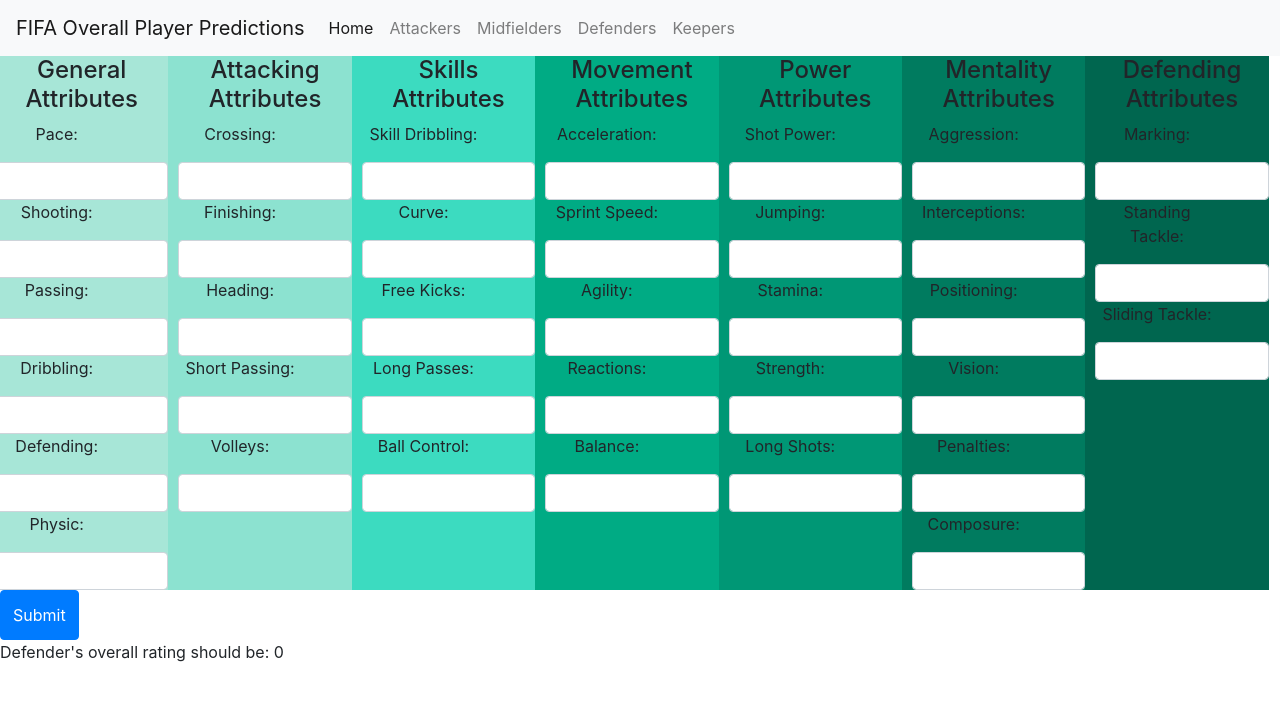
After one commit to nossyd/FIFA_Prediction_Flask_App, a Flask app: page /defenders in a window 1280 px wide. The commit adds this page. Shown: the top 701 px of the page. Run offline with Flask 2, Linux system fonts and the light colour scheme; parts of the project's set-up code (start-up, migrations or seed data) failed here and were passed over; some libraries are stand-ins or nearby versions.

Commit message:
fixed UI, added mid/def routes

```diff
--- a/app.py
+++ b/app.py
@@ -4,11 +4,13 @@
 
 model_columns = load("model_columns.pkl")
 atk_model = load("fifa_atk_regressor.pkl")
+mid_model = load("fifa_mid_regressor.pkl")
+def_model = load("fifa_def_regressor.pkl")
 
 app = Flask(__name__)
 app.config.from_object(DevConfig)
 
-from routes import home, attackers
+from routes import home, attackers, midfielders
 
 if __name__ == '__main__':
     app.run()
--- a/routes.py
+++ b/routes.py
@@ -9,6 +9,8 @@
 
 model_columns = load("model_columns.pkl")
 atk_model = load("fifa_atk_regressor.pkl")
+mid_model = load("fifa_mid_regressor.pkl")
+def_model = load("fifa_def_regressor.pkl")
 
 def outfield_predict(model):
 
@@ -36,19 +38,70 @@
 
 
 @app.route('/attackers', methods=['GET','POST'])
+
 def attackers():
-
-    form = forms.OvrPredictForm()
-    if form.validate_on_submit() and request.method == 'POST':
-        try:
-            session['output'] = outfield_predict(atk_model)
-            #flash('Prediction Updated')
-        except:
-            print('Prediction Unsuccessful')
+    try:
+        form = forms.OvrPredictForm()
+        if form.validate_on_submit() and request.method == 'POST':
+            try:
+                session['atk_output'] = outfield_predict(atk_model)
+                #flash('Prediction Updated')
+            except:
+                print('Prediction Unsuccessful')
+        atk_output = session['atk_output']
+        return render_template('attackers.html',
+                                atk_output=atk_output,
+                                form=form)
+    except:
+        form = forms.OvrPredictForm()
+        atk_output = 0
+        return render_template('attackers.html',
+                                atk_output=atk_output,
+                                form=form)
 
 
 
-    output = session['output']
-    return render_template('attackers.html',
-                            output=output,
-                            form=form)
+@app.route('/midfielders', methods=['GET','POST'])
+def midfielders():
+
+    try:
+        form = forms.OvrPredictForm()
+        if form.validate_on_submit() and request.method == 'POST':
+            try:
+                session['mid_output'] = outfield_predict(mid_model)
+                #flash('Prediction Updated')
+            except:
+                print('Prediction Unsuccessful')
+        mid_output = session['mid_output']
+        return render_template('midfielders.html',
+                                mid_output=mid_output,
+                                form=form)
+    except:
+        form = forms.OvrPredictForm()
+        mid_output = 0
+        return render_template('midfielders.html',
+                                mid_output=mid_output,
+                                form=form)
+
+
+@app.route('/defenders', methods=['GET','POST'])
+def defenders():
+
+    try:
+        form = forms.OvrPredictForm()
+        if form.validate_on_submit() and request.method == 'POST':
+            try:
+                session['def_output'] = outfield_predict(def_model)
+                #flash('Prediction Updated')
+            except:
+                print('Prediction Unsuccessful')
+        def_output = session['def_output']
+        return render_template('defenders.html',
+                                def_output=def_output,
+                                form=form)
+    except:
+        form = forms.OvrPredictForm()
+        def_output = 0
+        return render_template('defenders.html',
+                                def_output=def_output,
+                                form=form)
--- a/templates/attackers.html
+++ b/templates/attackers.html
@@ -165,7 +165,7 @@
                     {{ form.submit(class="btn btn-primary") }}
                 </div>
             </form>
-            <p>Overall rating should be: {{ output }}</p>
+            <p>Attacker's overall rating should be: {{ atk_output }}</p>
         </div>
 </body>
 
--- a/templates/base.html
+++ b/templates/base.html
@@ -18,17 +18,17 @@
 	 </button>
          <div class="collapse navbar-collapse" id="navbarNav">
              <ul class="navbar-nav">
-	         <li class="nav-item active">
-                     <a class="nav-link" href="{{ url_for('home') }}">Home <span class="sr-only">(current)</span></a>
-		</li>
+        <li class="nav-item active">
+            <a class="nav-link" href="{{ url_for('home') }}">Home <span class="sr-only">(current)</span></a>
+        </li>
 		<li class="nav-item">
 		    <a class="nav-link" href="{{ url_for('attackers') }}">Attackers</a>
 		</li>
 		<li class="nav-item">
-		    <a class="nav-link" href="#">Midfielders</a>
+		    <a class="nav-link" href="{{ url_for('midfielders') }}">Midfielders</a>
         </li>
         <li class="nav-item">
-		    <a class="nav-link" href="#">Defenders</a>
+		    <a class="nav-link" href="{{ url_for('defenders') }}">Defenders</a>
         </li>
         <li class="nav-item">
 		    <a class="nav-link" href="#">Keepers</a>
--- /dev/null
+++ b/templates/defenders.html
@@ -0,0 +1,173 @@
+{% extends "base.html" %}
+{% block title %}Defenders{% endblock %}
+
+{% block content %}
+<head>
+    <meta name="viewport" content="width=device-width, initial-scale=1">
+    <title>FIFA Predictions - Defenders</title>
+    <style>
+    * {
+      box-sizing: border-box;
+    }
+
+    /* Create seven equal columns that floats next to each other */
+    .column {
+      float: none;
+      width: 14%;
+      padding-left: 10px
+    }
+
+    #input_name {
+      padding-right: 50px;
+    }
+
+    #submit {
+        padding: 12px;
+    }
+
+
+
+/* Responsive layout - makes a two column-layout instead of four columns */
+    @media screen and (max-width: 900px) {
+    .column  {
+      width: 50%;
+  }
+}
+
+/* Responsive layout - makes the two columns stack on top of each other instead of next to each other */
+    @media screen and (max-width: 600px) {
+    .column  {
+      width: 100%;
+  }
+}
+
+body{
+    overflow-x: hidden;
+    overflow-y: scroll;
+}
+
+
+    </style>
+</head>
+
+<body>
+        <div id="wrapper">
+            <form action="{{ url_for('defenders') }}" method="post">
+                {{ form.csrf_token }}
+                <center>
+                    <div class="row">
+                        <div class="column" style="background-color:#A7E6D7;">
+                            <h4 id="title">General Attributes</h4>
+                            <p id="input_name">Pace:</p>
+                            {{ form.pace(class="form-control") }}
+                            <p id="input_name">Shooting:</p>
+                            {{ form.shoot(class="form-control") }}
+                            <p id="input_name">Passing:</p>
+                            {{ form.passing(class="form-control") }}
+                            <p id="input_name">Dribbling:</p>
+                            {{ form.dribble(class="form-control") }}
+                            <p id="input_name">Defending:</p>
+                            {{ form.defend(class="form-control") }}
+                            <p id="input_name">Physic:</p>
+                            {{ form.physic(class="form-control") }}
+                        </div>
+
+                        <div class="column" style="background-color:#8CE2D0;">
+                            <h4 id="title">Attacking Attributes</h4>
+                            <p id="input_name">Crossing:</p>
+                            {{ form.crossing(class="form-control") }}
+                            <p id="input_name">Finishing:</p>
+                            {{ form.finishing(class="form-control") }}
+                            <p id="input_name">Heading:</p>
+                            {{ form.heading(class="form-control") }}
+                            <p id="input_name">Short Passing:</p>
+                            {{ form.short_pass(class="form-control") }}
+                            <p id="input_name">Volleys:</p>
+                            {{ form.volleys(class="form-control") }}
+                        </div>
+
+                        <div class="column" style="background-color:#3CDBC0;">
+                            <h4 id="title">Skills Attributes</h4>
+                            <p id="input_name">Skill Dribbling:</p>
+                            {{ form.skill_dribbling(class="form-control") }}
+                            <p id="input_name">Curve:</p>
+                            {{ form.curve(class="form-control") }}
+                            <p id="input_name">Free Kicks:</p>
+                            {{ form.fk_accuracy(class="form-control") }}
+                            <p id="input_name">Long Passes:</p>
+                            {{ form.long_pass(class="form-control") }}
+                            <p id="input_name">Ball Control:</p>
+                            {{ form.ball_control(class="form-control") }}
+                        </div>
+
+                        <div class="column" style="background-color:#00AB84;">
+                            <h4 id="title"> Movement Attributes</h4>
+                            <p id="input_name">Acceleration:</p>
+                            {{ form.acceleration(class="form-control") }}
+                            <p id="input_name">Sprint Speed:</p>
+                            {{ form.sprint_speed(class="form-control") }}
+                            <p id="input_name">Agility:</p>
+                            {{ form.agility(class="form-control") }}
+                            <p id="input_name">Reactions:</p>
+                            {{ form.reactions(class="form-control") }}
+                            <p id="input_name">Balance:</p>
+                            {{ form.balance(class="form-control") }}
+                        </div>
+
+                        <div class="column" style="background-color:#009775;">
+                            <h4 id="title"> Power Attributes</h4>
+                            <p id="input_name">Shot Power:</p>
+                            {{ form.shot_power(class="form-control") }}
+                            <p id="input_name">Jumping:</p>
+                            {{ form.jumping(class="form-control") }}
+                            <p id="input_name">Stamina:</p>
+                            {{ form.stamina(class="form-control") }}
+                            <p id="input_name">Strength:</p>
+                            {{ form.strength(class="form-control") }}
+                            <p id="input_name">Long Shots:</p>
+                            {{ form.long_shots(class="form-control") }}
+                        </div>
+
+                        <div class="column" style="background-color:#007B5F;">
+                            <h4 id="title"> Mentality Attributes</h4>
+                            <p id="input_name">Aggression:</p>
+                            {{ form.aggression(class="form-control") }}
+                            <p id="input_name">Interceptions:</p>
+                            {{ form.interceptions(class="form-control") }}
+                            <p id="input_name">Positioning:</p>
+                            {{ form.positioning(class="form-control") }}
+                            <p id="input_name">Vision:</p>
+                            {{ form.vision(class="form-control") }}
+                            <p id="input_name">Penalties:</p>
+                            {{ form.penalties(class="form-control") }}
+                            <p id="input_name">Composure:</p>
+                            {{ form.composure(class="form-control") }}
+                        </div>
+
+                        <div class="column" style="background-color:#00664F;">
+                            <h4 id="title">Defending Attributes</h4>
+                            <p id="input_name">Marking:</p>
+                            {{ form.marking(class="form-control") }}
+                            <p id="input_name">Standing Tackle:</p>
+                            {{ form.stand_tackle(class="form-control") }}
+                            <p id="input_name">Sliding Tackle:</p>
+                            {{ form.slide_tackle(class="form-control") }}
+                        </div>
+
+
+                    </div>
+
+                </center>
+
+
+                <!-- #F6EB61 use this color for submit button -->
+                <div>
+                    {{ form.submit(class="btn btn-primary") }}
+                </div>
+            </form>
+            <p>Defender's overall rating should be: {{ def_output }}</p>
+        </div>
+</body>
+
+
+{% endblock %}
```
Also changed, not shown: templates/midfielders.html (added, +173 -0 lines), 5 other files.
